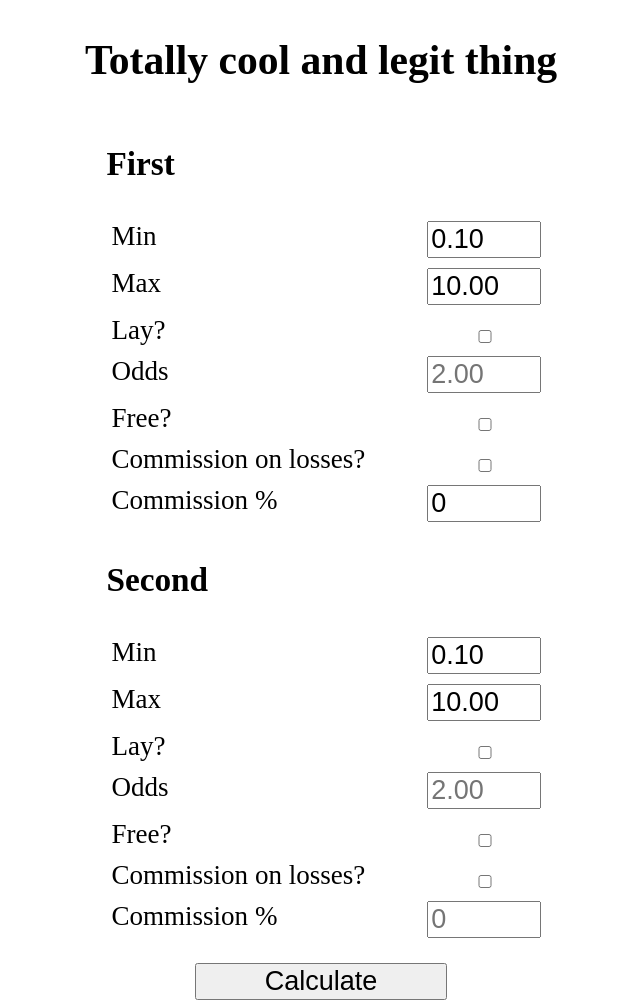
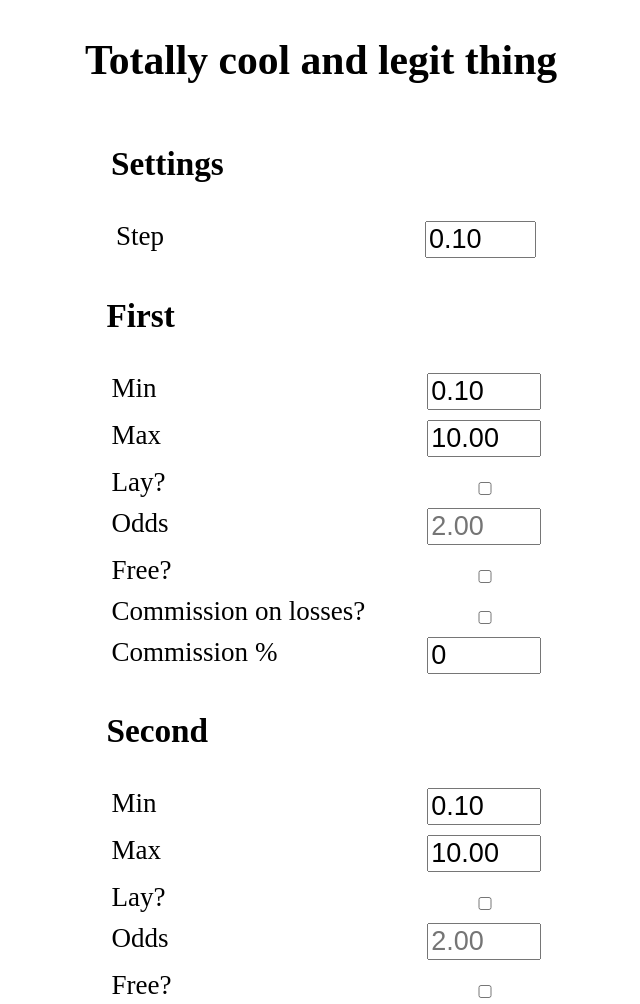
Before and after one commit to steve2116/my-bm_er, a website: page index.html in a window 1280 px wide. Shown: the top 1004 px of the page, without its empty margins (319-959 px from the left). Drawn offline with Linux system fonts and the light colour scheme.

Commit message:
Update index.html

```diff
--- a/index.html
+++ b/index.html
@@ -13,6 +13,21 @@
             <h1>Totally cool and legit thing</h1>
         </header>
         <main>
+            <section id="settings">
+                <h3>Settings</h3>
+                <section class="input-pair">
+                    <label for="step">Step</label>
+                    <input
+                        id="step"
+                        name="step"
+                        type="number"
+                        placeholder="0.10"
+                        value="0.10"
+                        step="0.01"
+                        min="0.001"
+                    />
+                </section>
+            </section>
             <section id="first">
                 <h3>First</h3>
                 <section class="input-pair">
```
